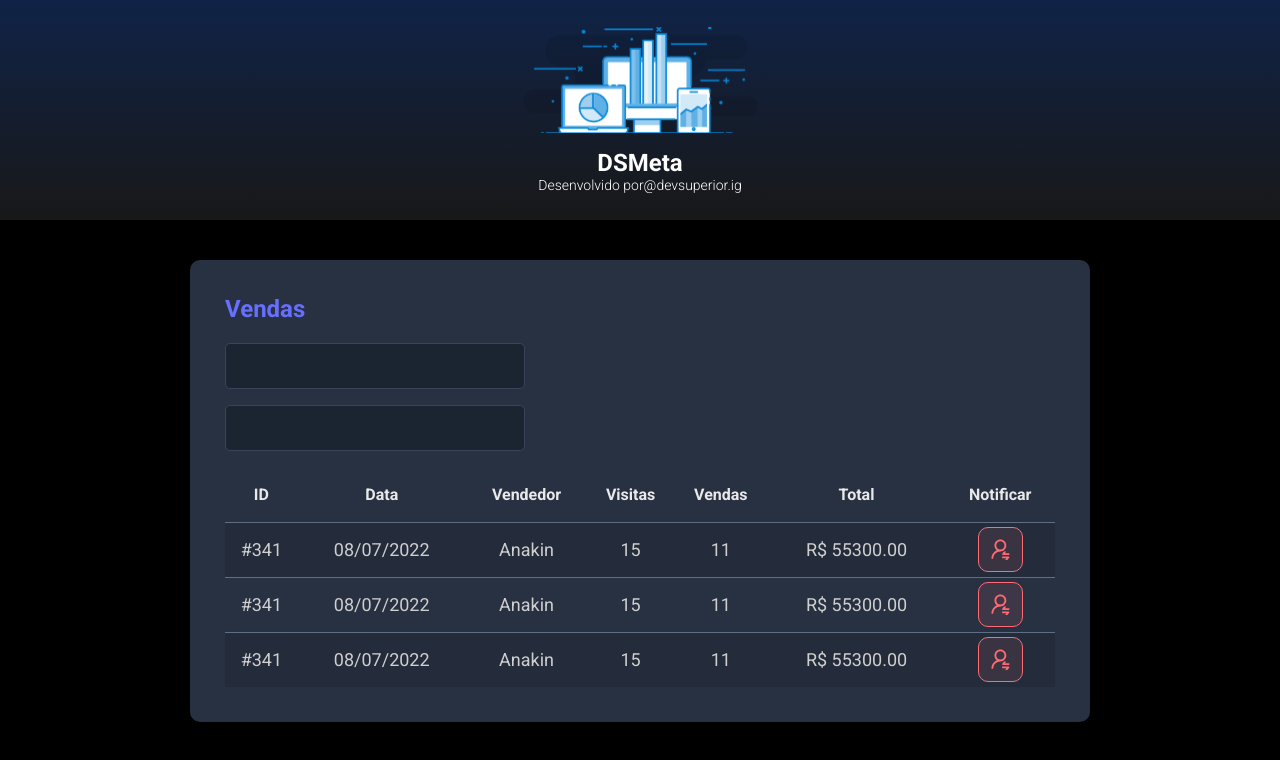
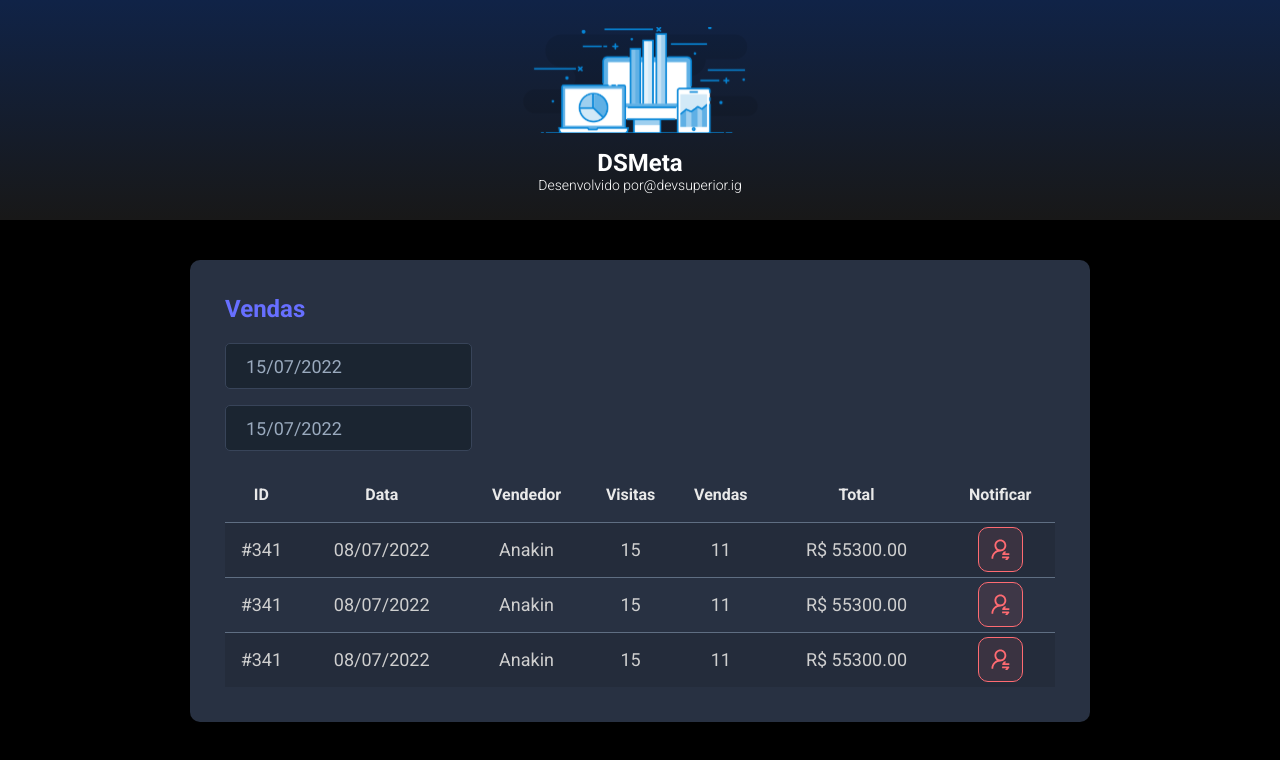
Before and after one commit to vamosgit/dsmeta, a React (Vite) app in the folder frontend/: page / in a window 1280 px wide. Shown: the top 760 px of the page. Built offline with nearby package versions, Linux system fonts and the light colour scheme.

Commit message:
Datapicker

```diff
--- a/frontend/package.json
+++ b/frontend/package.json
@@ -8,7 +8,9 @@
     "preview": "vite preview"
   },
   "dependencies": {
+    "@types/react-datepicker": "4.4.2",
     "react": "^18.0.0",
+    "react-datepicker": "4.8.0",
     "react-dom": "^18.0.0"
   },
   "devDependencies": {
--- a/frontend/src/components/SaleCard/index.tsx
+++ b/frontend/src/components/SaleCard/index.tsx
@@ -1,5 +1,8 @@
 import NotificationButton from '../NotificationButton'
 import './styles.css'
+
+import DatePicker from "react-datepicker";
+import "react-datepicker/dist/react-datepicker.css";
 
 function SalesCard() {
     return (
@@ -7,10 +10,20 @@
             <h2 className="dsmeta-sales-title">Vendas</h2>
             <div>
                 <div className="dsmeta-form-control-container">
-                    <input className="dsmeta-form-control" type="text"/>
+                    <DatePicker
+                        selected={new Date()}
+                        onChange={(date: Date) => { }}
+                        className="dsmeta-form-control"
+                        dateFormat="dd/MM/yyyy"
+                    />
                 </div>
                 <div className="dsmeta-form-control-container">
-                    <input className="dsmeta-form-control" type="text"/>
+                    <DatePicker
+                        selected={new Date()}
+                        onChange={(date: Date) => { }}
+                        className="dsmeta-form-control"
+                        dateFormat="dd/MM/yyyy"
+                    />
                 </div>
             </div>
 
--- a/package.json
+++ b/package.json
@@ -1,5 +1,7 @@
 {
   "dependencies": {
-    "express": "github:expressjs/express#semver:4.17.0"
+    "@types/react-datepicker": "4.4.2",
+    "express": "github:expressjs/express#semver:4.17.0",
+    "react-datepicker": "4.8.0"
   }
 }
```
Also changed, not shown: 2 other files (tests, documents, lock files or other folders).
